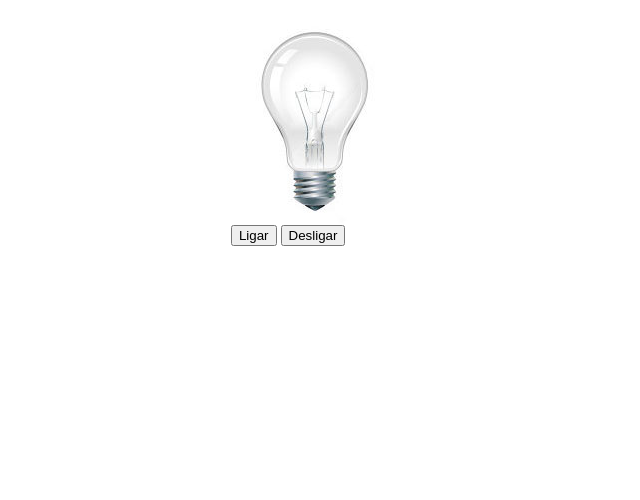
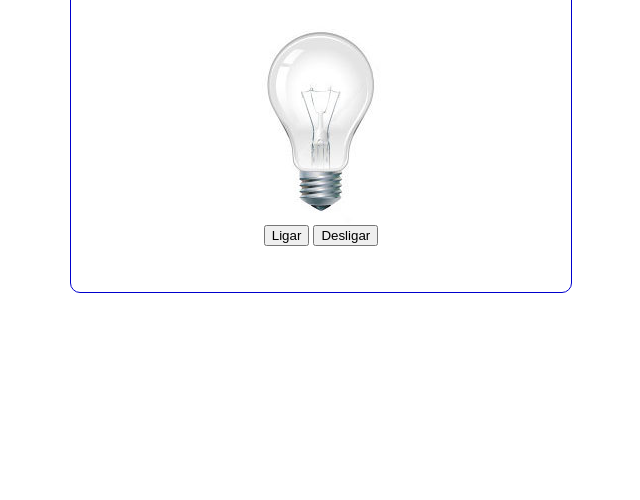
Before and after one commit to profdiegomoraesfatec/AWI-2024, a plain HTML site: page Projeto Lampada/index.html in a window 1280 px wide. Shown: the part 316-816 px from the top of the page, without its empty margins (327-967 px from the left). Drawn offline with Linux system fonts and the light colour scheme.

Commit message:
feat: Estilo Container

```diff
--- a/Projeto Lampada/estilo.css
+++ b/Projeto Lampada/estilo.css
@@ -6,3 +6,17 @@ body{
     width: 100vw;
     height: 100vh;
 }
+
+.container{
+    display: flex;
+    flex-direction: column;
+    width: 500px;
+    height: 400px;
+    border-style: solid;
+    border-color: mediumblue;
+    border-width: 1px;
+    align-items: center;
+    justify-content: center;
+    border-radius: 10px;
+
+}
--- a/Projeto Lampada/index.html
+++ b/Projeto Lampada/index.html
@@ -7,7 +7,7 @@
 </head>
 
 <body>
-    <div>
+    <div class="container">
         <div>
             <h2>Projeto Lâmpada</h2>
         </div>
```
Also changed, not shown: ListasImagens.html (+1 -1 lines), 1 other file.
